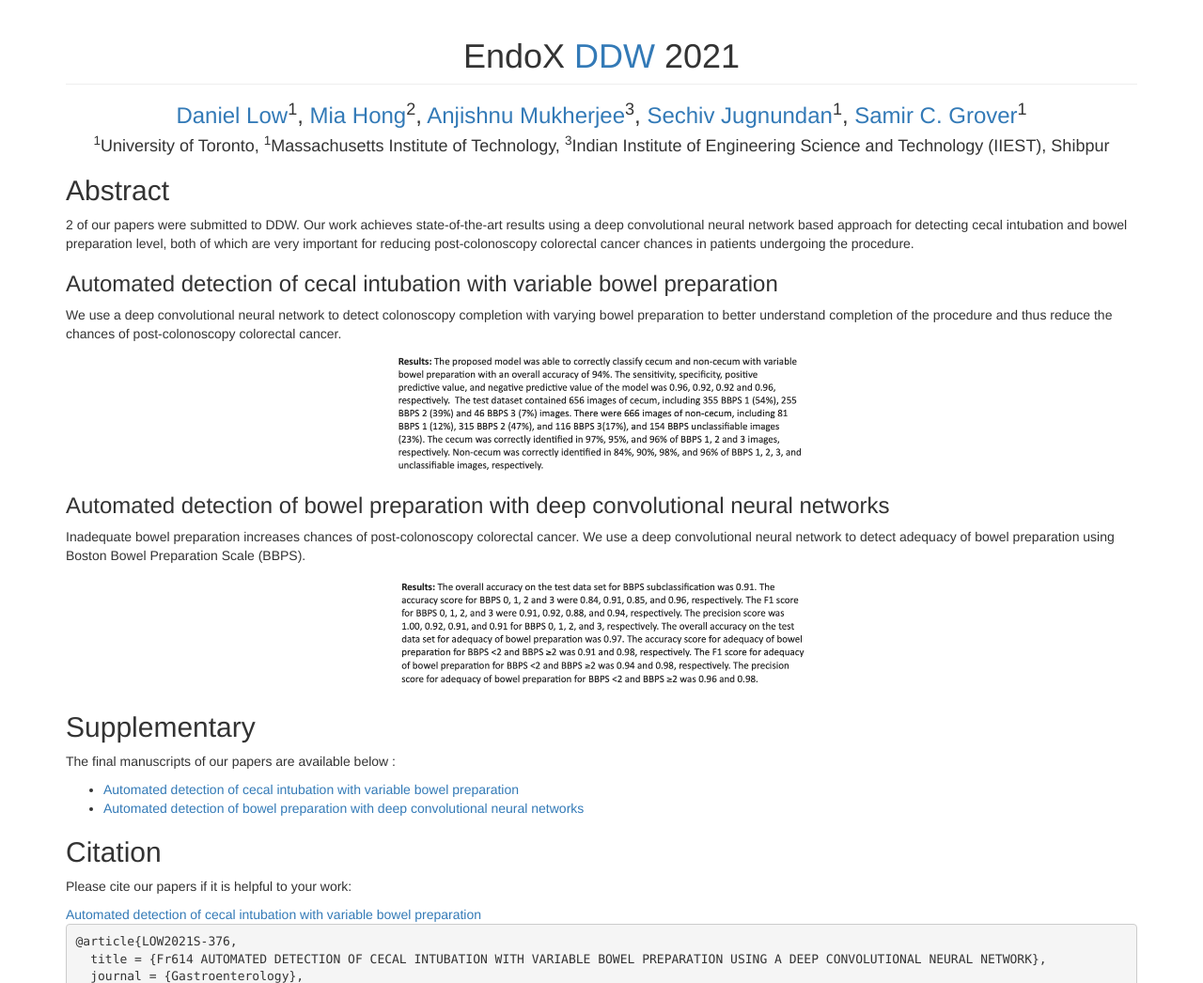
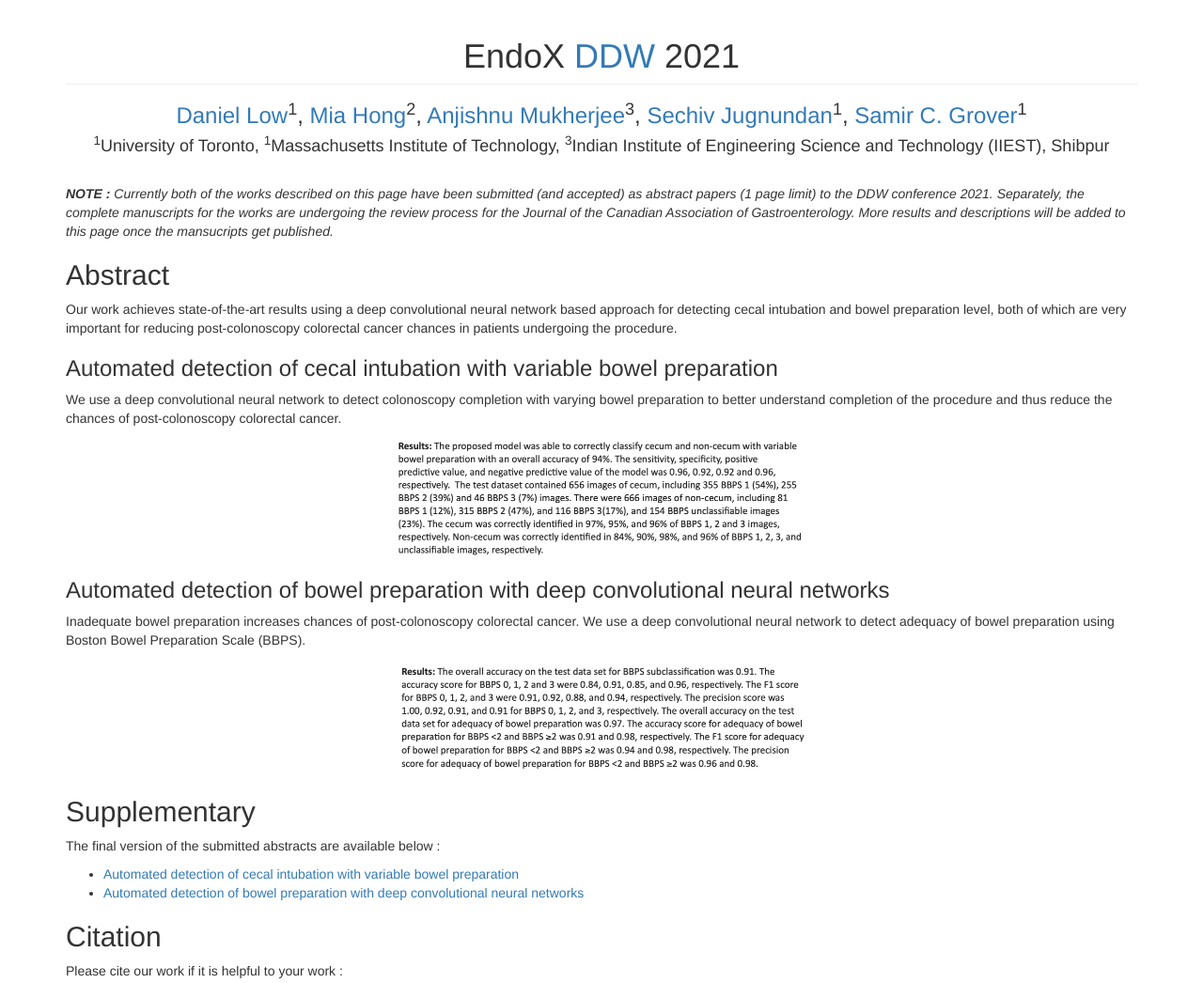
Before and after one commit to iamshnoo/endox-ddw-2021, a plain HTML site: page index.html in a window 1280 px wide. Shown: the top 1046 px of the page at 94% size. Drawn offline with nearby package versions, Linux system fonts and the light colour scheme.

Commit message:
Update manuscript status

```diff
--- a/index.html
+++ b/index.html
@@ -42,8 +42,17 @@
         <sup>3</sup>Indian Institute of Engineering Science and Technology (IIEST), Shibpur
       </h4>
 
+      <br>
+      <p> <i><b>NOTE :</b> Currently both of the works described on this page
+        have been submitted (and accepted) as
+        abstract papers (1 page limit) to the DDW conference 2021. Separately,
+        the complete manuscripts for the works are undergoing the review process
+      for the Journal of the Canadian Association of Gastroenterology. More
+      results and descriptions will be added to this page once the mansucripts
+      get published.</i></p>
+
       <h2>Abstract</h2>
-      <p>2 of our papers were submitted to DDW. Our work achieves
+      <p>Our work achieves
       state-of-the-art results using a deep convolutional neural network based
       approach for detecting cecal intubation and bowel preparation level, both
       of which are very important for reducing post-colonoscopy colorectal
@@ -87,7 +96,7 @@
       <h2>Supplementary</h2>
 
       <p>
-        The final manuscripts of our papers are available below :
+        The final version of the submitted abstracts are available below :
         <ul>
           <li><a href="Automated detection of cecal intubation with variable bowel preparation - manuscript.pdf">Automated detection of cecal intubation with variable bowel preparation</a></li>
           <li><a href="Automated detection of bowel preparation with deep convolutional neural networks - manuscript.pdf">Automated detection of bowel preparation with deep convolutional neural networks</a></li>
@@ -96,7 +105,7 @@
 
       <h2>Citation</h2>
 
-      <p>Please cite our papers if it is helpful to your work:</p>
+      <p>Please cite our work if it is helpful to your work :</p>
 
       <a href="https://www.gastrojournal.org/article/S0016-5085(21)01615-2/pdf">Automated detection of cecal intubation with variable bowel preparation</a>
       <pre>
```
